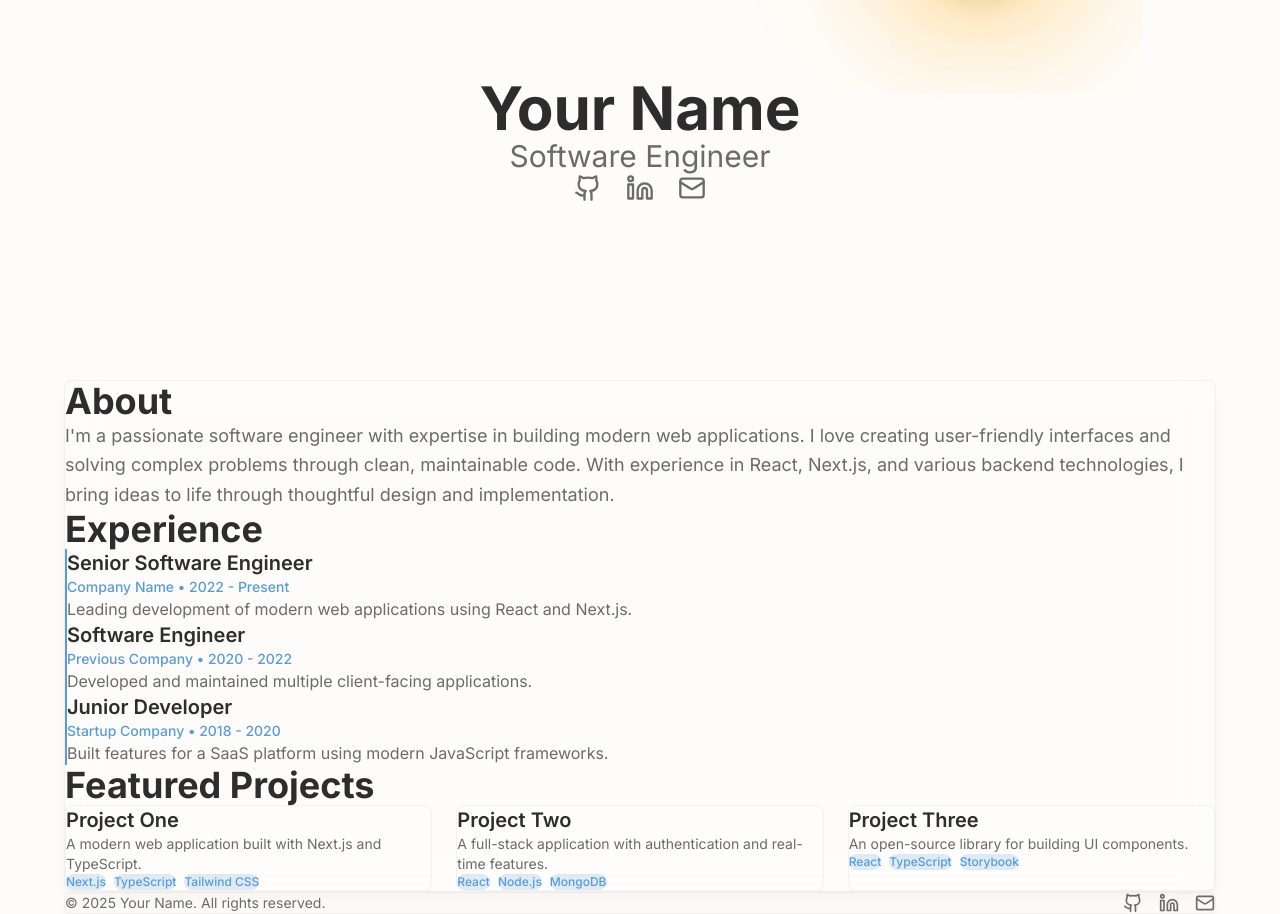
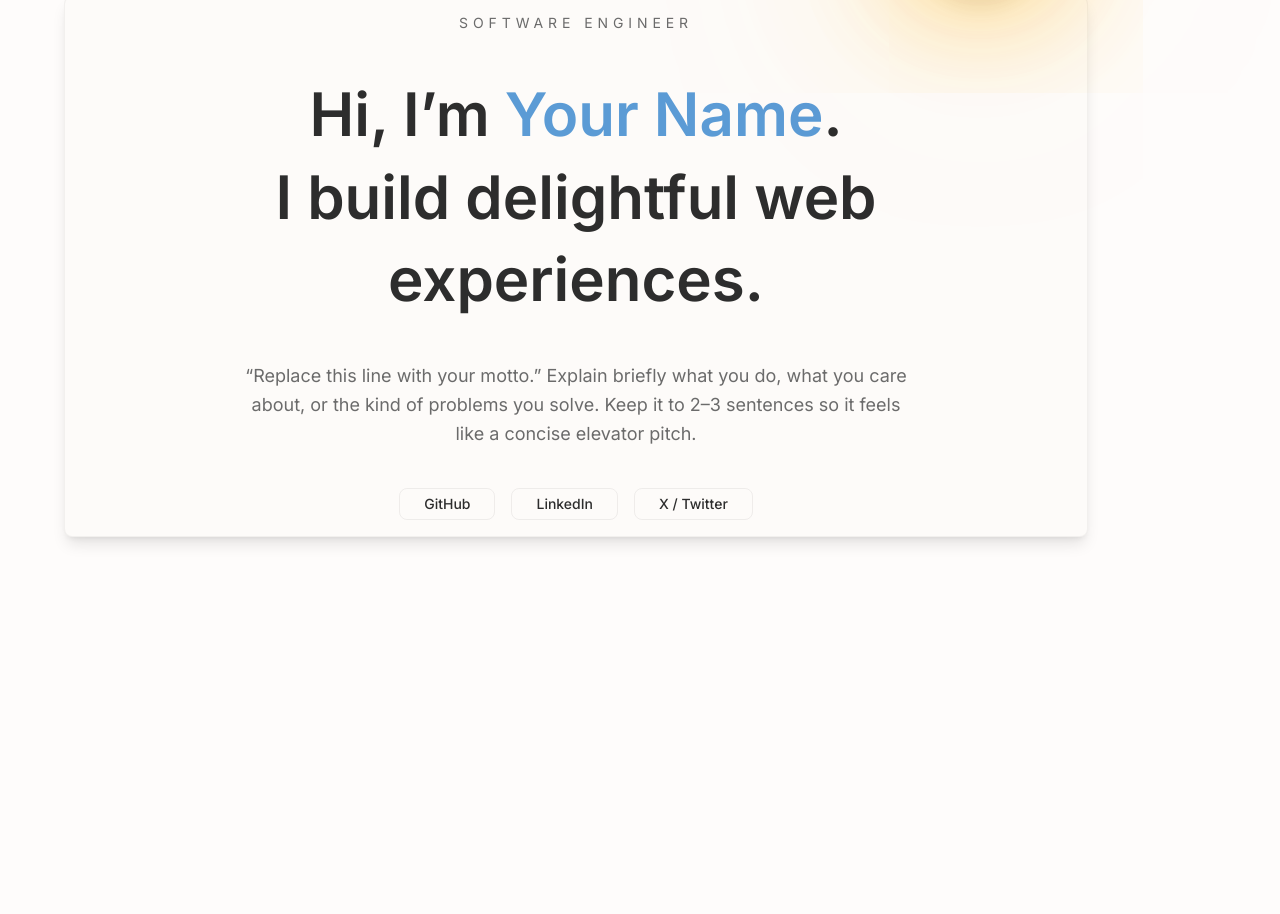
Before and after one commit to AnshKumarTripathi/next-new-portfolio, a Next.js app: page / in a window 1280 px wide. Shown: the part 100-1014 px from the top of the page. After the commit the page ends 800 px from the top, so only its background shows below. Built offline with nearby package versions, Linux system fonts and the light colour scheme.

Commit message:
getting hang of it

```diff
--- a/app/layout.js
+++ b/app/layout.js
@@ -26,7 +26,12 @@ export default function RootLayout({ children }) {
             <ThemeToggle />
             <div className="flex min-h-screen flex-col">
               <Navigation />
-              <main className="flex-1 w-full pt-16">{children}</main>
+              <div className="h-24 md:h-24" aria-hidden />
+              <main className="flex-1 w-full pt-24 flex justify-center">
+                <div className="mx-auto flex w-[90%] max-w-[1152px] flex-col gap-12 px-4 md:px-6">
+                  {children}
+                </div>
+              </main>
             </div>
           </RippleProvider>
         </Providers>
--- a/app/page.js
+++ b/app/page.js
@@ -1,17 +1,9 @@
 import Hero from "@/components/Hero";
-import MainContent from "@/components/MainContent";
-import Footer from "@/components/Footer";
 
 export default function Home() {
   return (
-    <div className="min-h-screen w-full">
+    <>
       <Hero />
-      <div className="w-full mt-16 md:mt-20 lg:mt-24">
-        <MainContent />
-      </div>
-      <div className="w-full mt-16 md:mt-20 lg:mt-24">
-        <Footer />
-      </div>
-    </div>
+    </>
   );
 }
--- a/components/Footer.js
+++ /dev/null
@@ -1,68 +0,0 @@
-"use client";
-
-import { Github, Linkedin, Mail } from "lucide-react";
-import { motion } from "framer-motion";
-
-export default function Footer() {
-  const currentYear = new Date().getFullYear();
-
-  const socialLinks = [
-    {
-      name: "GitHub",
-      icon: Github,
-      href: "https://github.com",
-      ariaLabel: "Visit GitHub profile",
-    },
-    {
-      name: "LinkedIn",
-      icon: Linkedin,
-      href: "https://linkedin.com",
-      ariaLabel: "Visit LinkedIn profile",
-    },
-    {
-      name: "Email",
-      icon: Mail,
-      href: "mailto:your.email@example.com",
-      ariaLabel: "Send email",
-    },
-  ];
-
-  return (
-    <footer className="w-full flex justify-center px-4 py-8">
-      <motion.div
-        initial={{ opacity: 0, y: 20 }}
-        whileInView={{ opacity: 1, y: 0 }}
-        viewport={{ once: true }}
-        transition={{ duration: 0.6 }}
-        className="w-full max-w-6xl rounded-lg bg-background/20 p-6 backdrop-blur-lg shadow-lg shadow-black/5 border border-border/50 md:p-8"
-      >
-        <div className="flex flex-col items-center justify-between gap-6 md:flex-row">
-          <p className="text-sm text-muted-foreground">
-            © {currentYear} Your Name. All rights reserved.
-          </p>
-
-          {/* Social Links */}
-          <div className="flex items-center justify-center gap-4">
-            {socialLinks.map((link) => {
-              const Icon = link.icon;
-              return (
-                <motion.a
-                  key={link.name}
-                  href={link.href}
-                  target={link.href.startsWith("mailto:") ? undefined : "_blank"}
-                  rel={link.href.startsWith("mailto:") ? undefined : "noopener noreferrer"}
-                  aria-label={link.ariaLabel}
-                  whileHover={{ scale: 1.1 }}
-                  whileTap={{ scale: 0.95 }}
-                  className="rounded-full p-2 text-muted-foreground transition-colors hover:text-accent hover:bg-accent/10"
-                >
-                  <Icon className="h-5 w-5" />
-                </motion.a>
-              );
-            })}
-          </div>
-        </div>
-      </motion.div>
-    </footer>
-  );
-}
--- a/components/Hero.js
+++ b/components/Hero.js
@@ -1,66 +1,54 @@
-"use client";
+// components/Hero.js
+import Link from "next/link";
 
-import { Github, Linkedin, Mail } from "lucide-react";
-import { motion } from "framer-motion";
+const socials = [
+  { label: "GitHub", href: "https://github.com/your-handle" },
+  { label: "LinkedIn", href: "https://linkedin.com/in/your-handle" },
+  { label: "X / Twitter", href: "https://twitter.com/your-handle" },
+];
 
 export default function Hero() {
-  const socialLinks = [
-    {
-      name: "GitHub",
-      icon: Github,
-      href: "https://github.com",
-      ariaLabel: "Visit GitHub profile",
-    },
-    {
-      name: "LinkedIn",
-      icon: Linkedin,
-      href: "https://linkedin.com",
-      ariaLabel: "Visit LinkedIn profile",
-    },
-    {
-      name: "Email",
-      icon: Mail,
-      href: "mailto:your.email@example.com",
-      ariaLabel: "Send email",
-    },
-  ];
+  return (
+    <section
+      id="hero"
+      style={{
+        paddingTop: "1rem",
+        paddingBottom: "1rem",
+      }}
+      className="w-full max-w-5xl mx-auto mt-32 flex flex-col items-center gap-10 rounded-lg border border-border/50 bg-card px-6 md:px-12 shadow-lg"
+    >
+      <div className="text-sm uppercase tracking-[0.35em] text-muted-foreground text-center">
+        Software Engineer
+      </div>
 
-  return (
-    <section className="flex min-h-[60vh] flex-col items-center justify-center px-4 py-16">
-      <motion.div
-        initial={{ opacity: 0, y: 20 }}
-        animate={{ opacity: 1, y: 0 }}
-        transition={{ duration: 0.6 }}
-        className="text-center"
+      <h1 className="text-center text-4xl md:text-5xl lg:text-6xl font-semibold text-foreground leading-snug max-w-4xl">
+        Hi, I’m <span className="text-accent">Your Name</span>.
+        <br />I build delightful web experiences.
+      </h1>
+
+      <p
+        style={{ maxWidth: "42rem", margin: "0 auto" }}
+        className="w-full text-center text-base md:text-lg text-muted-foreground leading-relaxed px-4"
       >
-        <h1 className="mb-4 text-4xl font-bold text-foreground md:text-5xl lg:text-6xl">
-          Your Name
-        </h1>
-        <p className="mb-8 text-xl text-muted-foreground md:text-2xl lg:text-3xl">
-          Software Engineer
-        </p>
+        “Replace this line with your motto.” Explain briefly what you do, what
+        you care about, or the kind of problems you solve. Keep it to 2–3
+        sentences so it feels like a concise elevator pitch.
+      </p>
 
-        {/* Social Links */}
-        <div className="flex items-center justify-center gap-6">
-          {socialLinks.map((link) => {
-            const Icon = link.icon;
-            return (
-              <motion.a
-                key={link.name}
-                href={link.href}
-                target={link.href.startsWith("mailto:") ? undefined : "_blank"}
-                rel={link.href.startsWith("mailto:") ? undefined : "noopener noreferrer"}
-                aria-label={link.ariaLabel}
-                whileHover={{ scale: 1.1 }}
-                whileTap={{ scale: 0.95 }}
-                className="rounded-full p-3 text-muted-foreground transition-colors hover:text-accent hover:bg-accent/10"
-              >
-                <Icon className="h-6 w-6 md:h-7 md:w-7" />
-              </motion.a>
-            );
-          })}
-        </div>
-      </motion.div>
+      <div className="flex flex-wrap items-center justify-center gap-4 w-full">
+        {socials.map(({ label, href }) => (
+          <Link
+            key={label}
+            href={href}
+            target="_blank"
+            rel="noreferrer"
+            style={{ paddingLeft: "1.5rem", paddingRight: "1.5rem" }}
+            className="inline-flex items-center justify-center h-8 rounded-lg border border-border/70 text-sm font-medium text-foreground hover:bg-foreground/5 transition-colors whitespace-nowrap"
+          >
+            {label}
+          </Link>
+        ))}
+      </div>
     </section>
   );
 }
--- a/components/MainContent.js
+++ /dev/null
@@ -1,133 +0,0 @@
-"use client";
-
-import { motion } from "framer-motion";
-
-export default function MainContent() {
-  const experiences = [
-    {
-      title: "Senior Software Engineer",
-      company: "Company Name",
-      period: "2022 - Present",
-      description: "Leading development of modern web applications using React and Next.js.",
-    },
-    {
-      title: "Software Engineer",
-      company: "Previous Company",
-      period: "2020 - 2022",
-      description: "Developed and maintained multiple client-facing applications.",
-    },
-    {
-      title: "Junior Developer",
-      company: "Startup Company",
-      period: "2018 - 2020",
-      description: "Built features for a SaaS platform using modern JavaScript frameworks.",
-    },
-  ];
-
-  const projects = [
-    {
-      title: "Project One",
-      description: "A modern web application built with Next.js and TypeScript.",
-      tech: ["Next.js", "TypeScript", "Tailwind CSS"],
-    },
-    {
-      title: "Project Two",
-      description: "A full-stack application with authentication and real-time features.",
-      tech: ["React", "Node.js", "MongoDB"],
-    },
-    {
-      title: "Project Three",
-      description: "An open-source library for building UI components.",
-      tech: ["React", "TypeScript", "Storybook"],
-    },
-  ];
-
-  return (
-    <section className="w-full flex justify-center px-4 py-8">
-      <motion.div
-        initial={{ opacity: 0, y: 20 }}
-        whileInView={{ opacity: 1, y: 0 }}
-        viewport={{ once: true }}
-        transition={{ duration: 0.6 }}
-        className="w-full max-w-6xl rounded-lg bg-background/20 p-6 backdrop-blur-lg shadow-lg shadow-black/5 border border-border/50 md:p-8 lg:p-12"
-      >
-        {/* About Section */}
-        <div className="mb-12 md:mb-16">
-          <h2 className="mb-4 text-3xl font-bold text-foreground md:text-4xl">
-            About
-          </h2>
-          <p className="text-base leading-relaxed text-muted-foreground md:text-lg">
-            I'm a passionate software engineer with expertise in building modern
-            web applications. I love creating user-friendly interfaces and
-            solving complex problems through clean, maintainable code. With
-            experience in React, Next.js, and various backend technologies, I
-            bring ideas to life through thoughtful design and implementation.
-          </p>
-        </div>
-
-        {/* Experience Section */}
-        <div className="mb-12 md:mb-16">
-          <h2 className="mb-6 text-3xl font-bold text-foreground md:text-4xl">
-            Experience
-          </h2>
-          <div className="space-y-6">
-            {experiences.map((exp, index) => (
-              <motion.div
-                key={index}
-                initial={{ opacity: 0, x: -20 }}
-                whileInView={{ opacity: 1, x: 0 }}
-                viewport={{ once: true }}
-                transition={{ duration: 0.5, delay: index * 0.1 }}
-                className="border-l-2 border-accent pl-6"
-              >
-                <h3 className="mb-1 text-xl font-semibold text-foreground">
-                  {exp.title}
-                </h3>
-                <p className="mb-2 text-sm font-medium text-accent">
-                  {exp.company} • {exp.period}
-                </p>
-                <p className="text-muted-foreground">{exp.description}</p>
-              </motion.div>
-            ))}
-          </div>
-        </div>
-
-        {/* Featured Projects Section */}
-        <div>
-          <h2 className="mb-6 text-3xl font-bold text-foreground md:text-4xl">
-            Featured Projects
-          </h2>
-          <div className="grid gap-6 md:grid-cols-2 lg:grid-cols-3">
-            {projects.map((project, index) => (
-              <motion.div
-                key={index}
-                initial={{ opacity: 0, y: 20 }}
-                whileInView={{ opacity: 1, y: 0 }}
-                viewport={{ once: true }}
-                transition={{ duration: 0.5, delay: index * 0.1 }}
-                className="rounded-lg border border-border/50 bg-background/10 p-6 backdrop-blur-sm transition-all hover:border-accent/50 hover:bg-background/20"
-              >
-                <h3 className="mb-2 text-xl font-semibold text-foreground">
-                  {project.title}
-                </h3>
-                <p className="mb-4 text-sm text-muted-foreground">
-                  {project.description}
-                </p>
-                <div className="flex flex-wrap gap-2">
-                  {project.tech.map((tech, techIndex) => (
-                    <span
-                      key={techIndex}
-                      className="rounded-full bg-accent/20 px-3 py-1 text-xs font-medium text-accent"
-                    >
-                      {tech}
-                    </span>
-                  ))}
-                </div>
-              </motion.div>
-            ))}
-          </div>
-        </div>
-      </motion.div>
-    </section>
-  );
-}
```
Also changed, not shown: app/globals.css (+4 -4 lines), lib/utils.js (line endings or trailing spaces).
